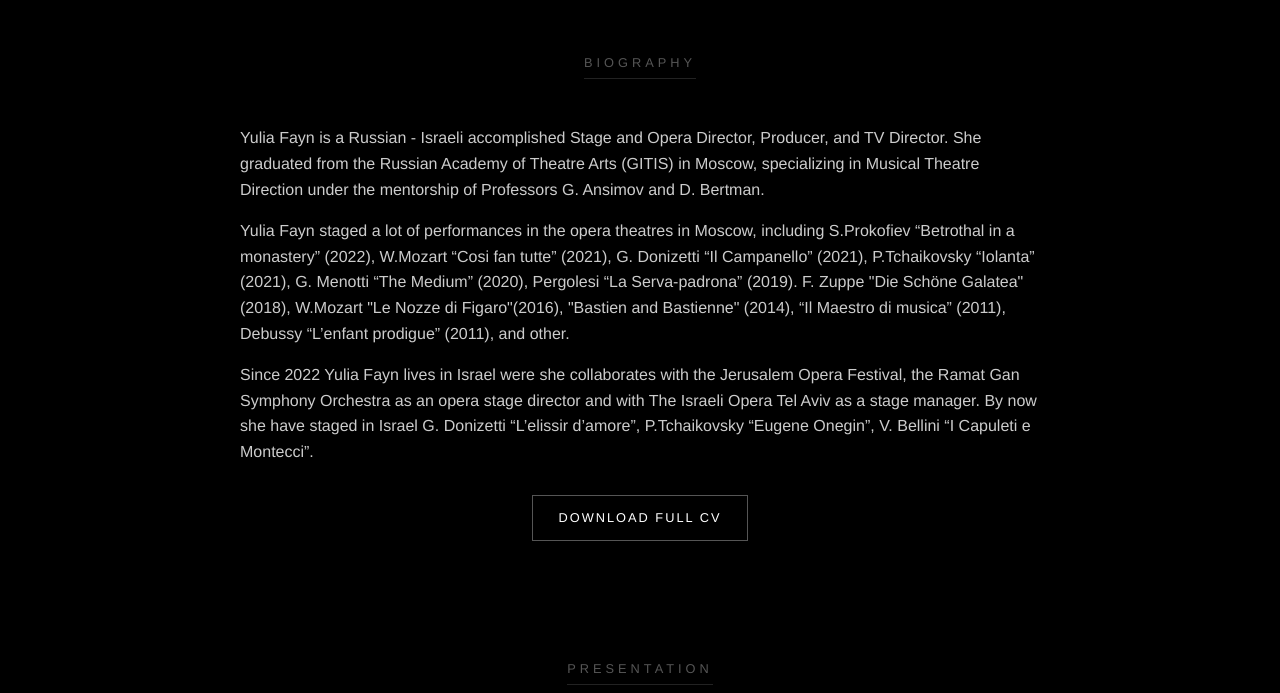
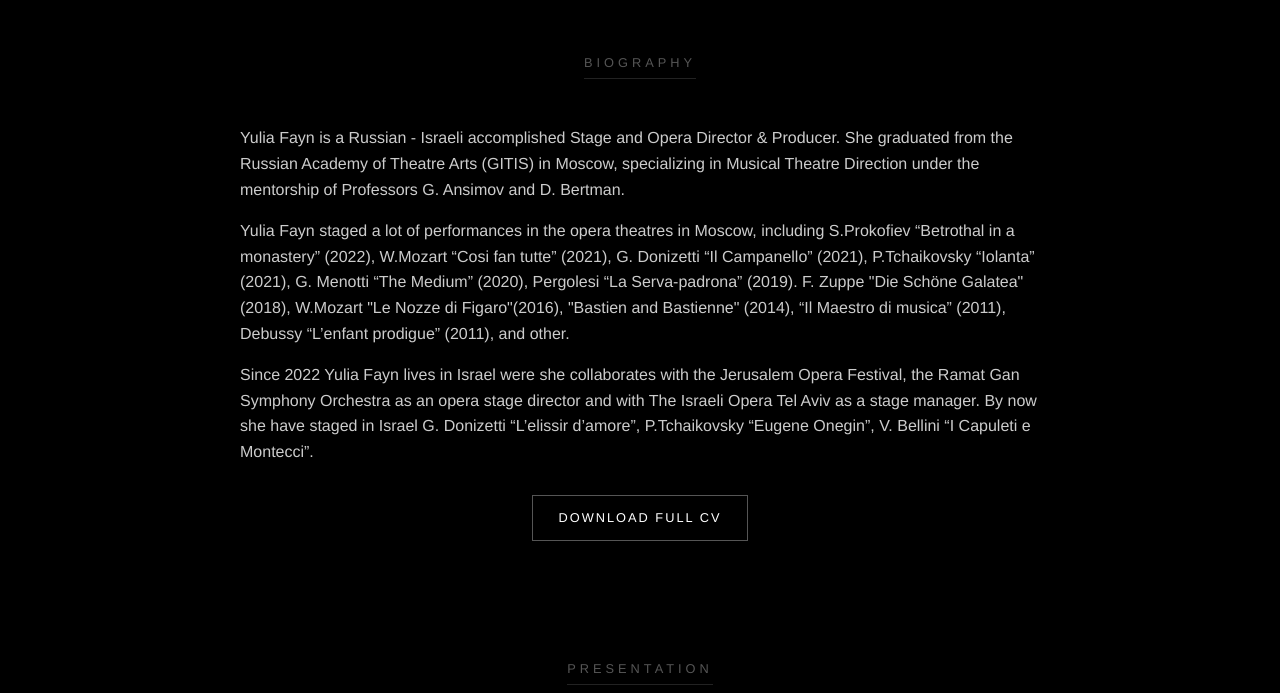
Before and after one commit to 6k862mt4tj-wq/portfolio, a plain HTML site: page index.html in a window 1280 px wide. Shown: the part 860-1553 px from the top of the page. Drawn offline with Linux system fonts and the light colour scheme.

Commit message:
Update index.html

```diff
--- a/index.html
+++ b/index.html
@@ -171,7 +171,7 @@
 <div class="section-title">Biography</div>
     <section style="max-width: 800px; margin: 0 auto 60px; text-align: left; padding: 0 20px; line-height: 1.6; color: #ccc;">
         <p>
-            Yulia Fayn is a Russian - Israeli accomplished Stage and Opera Director, Producer, and TV Director.
+            Yulia Fayn is a Russian - Israeli accomplished Stage and Opera Director & Producer.
             She graduated from the Russian Academy of Theatre Arts (GITIS) in Moscow,
             specializing in Musical Theatre Direction under the mentorship of Professors G. Ansimov and D. Bertman.
         </p>
```
